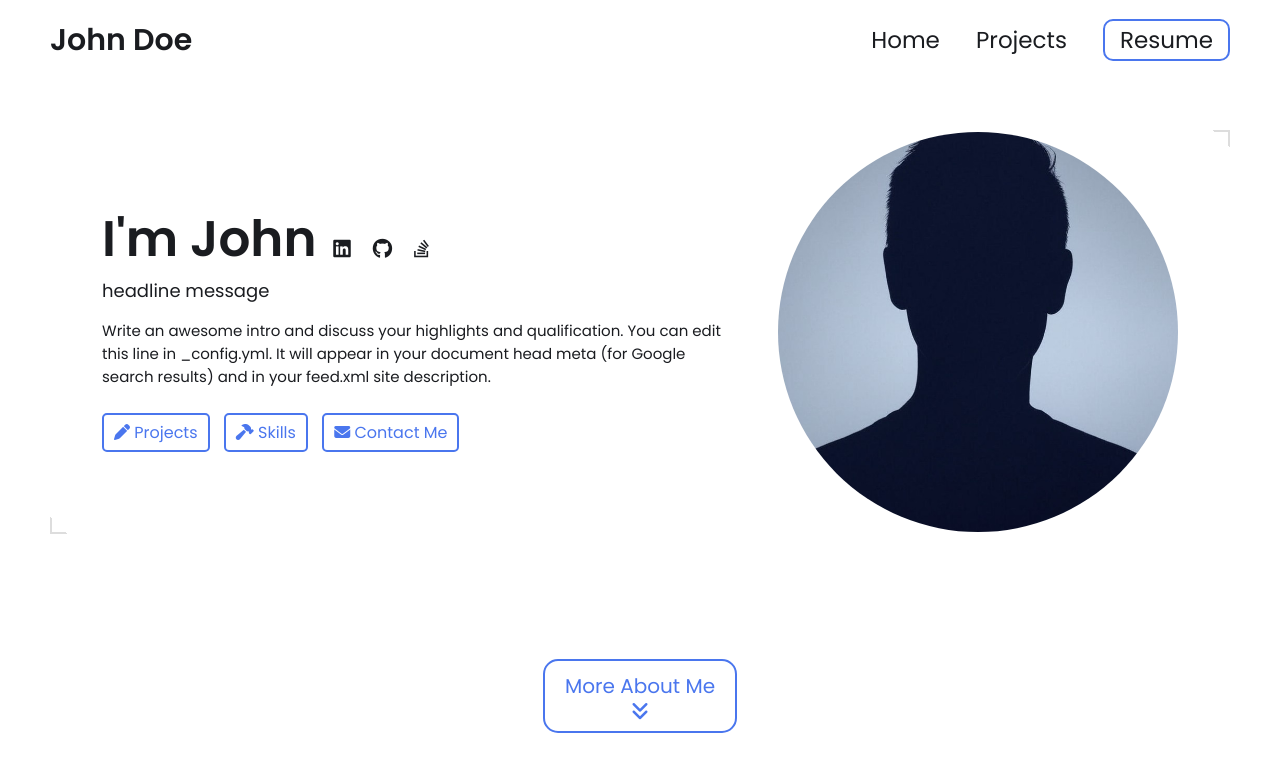
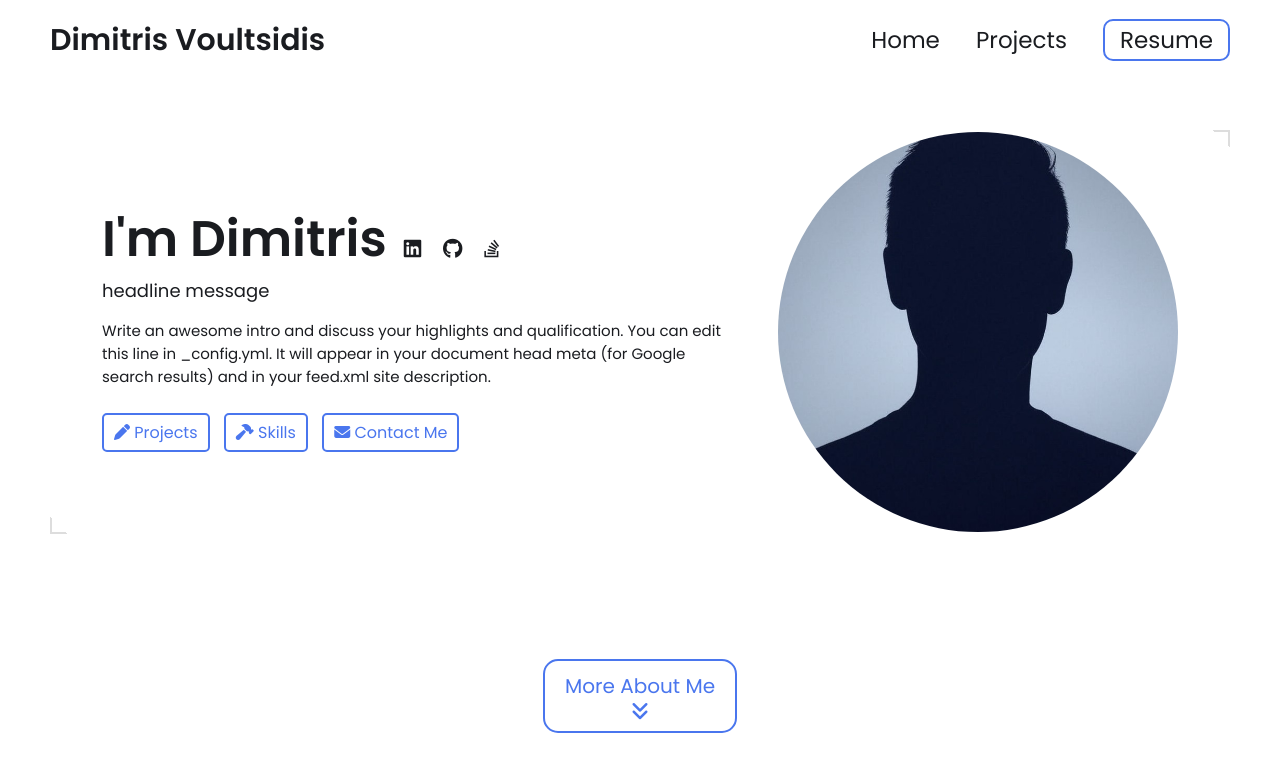
Before and after one commit to DVoultsidis/DVoultsidis.github.io, a Jekyll site: the page built from index.html, in a window 1280 px wide and 900 px high. Shown: the top 772 px of the window. Built offline with Jekyll 4.4.1, drawn with Linux system fonts in a browser that asks for light colours.

Commit message:
Update _config.yml

```diff
--- a/_config.yml
+++ b/_config.yml
@@ -7,12 +7,12 @@
 
 # Main Page Setup
 
-title: John Doe's Portfolio # This is what shows up in the tab of the browser
+title: Dimitris Voultsidis's Portfolio # This is what shows up in the tab of the browser
 
 
 
 # Hero Section
-name: John Doe
+name: Dimitris Voultsidis
 headline: headline message
 description: >- # dont remove this line. this will ignore all new lines until the next section
   Write an awesome intro and discuss your highlights and qualification. You can edit this
```
